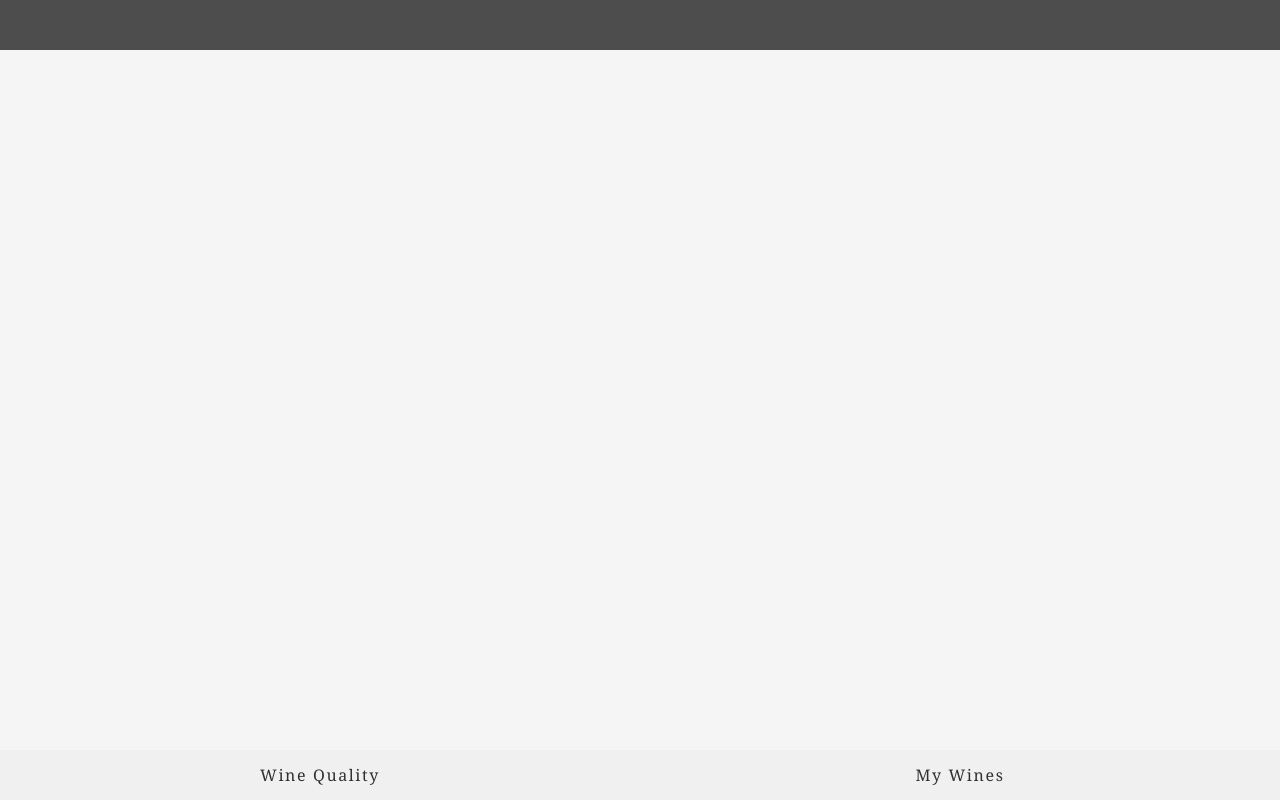
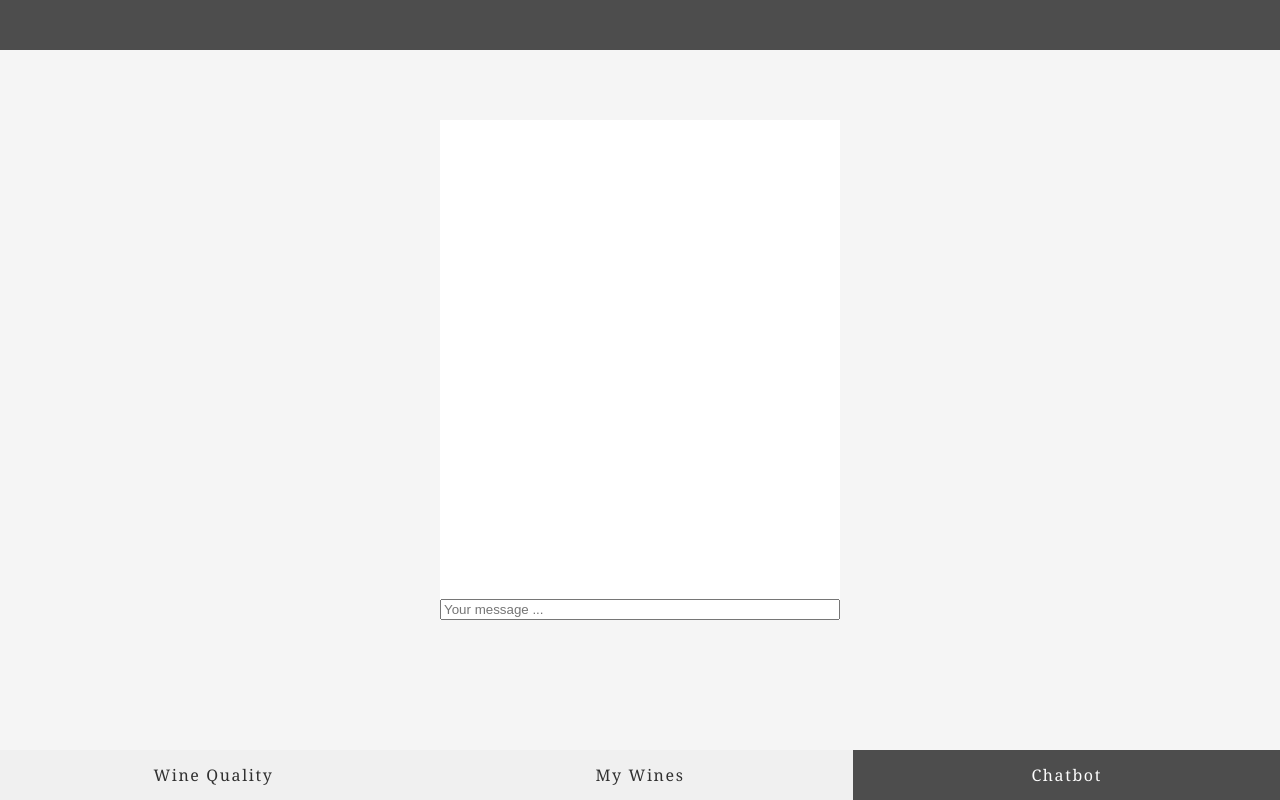
Before and after one commit to AlexDivivi/ai-demo, a React (Create React App) app: page /chatbot in a window 1280 px wide. Built offline with nearby package versions, Linux system fonts and the light colour scheme.

Commit message:
create chatsite with input and response. respone time bug

```diff
--- a/src/App.js
+++ b/src/App.js
@@ -49,7 +49,7 @@ const WrapperFooter = styled.footer`
 class App extends Component {
   state = {
     wineResults: this.loadWines(),
-    chatbotActive: false
+    chatbotActive: true
   }
 
   wineCallback = savedResults => {
--- a/src/GlobalStyle.js
+++ b/src/GlobalStyle.js
@@ -24,10 +24,6 @@ p{
   font-family: 'Noto Sans SC', sans-serif;
   font-size: 14px;
 }
-
-input{
-  width: 70%;
-}
 `
 
 export const SiteTopImg = styled.img`
--- a/src/chatbot/Chatbot.js
+++ b/src/chatbot/Chatbot.js
@@ -1,8 +1,104 @@
 import React, { Component } from 'react'
+import styled from 'styled-components'
+import uid from 'uid'
 import ChatbotAnswer from './ChatbotAnswer'
 
+const Wrapper = styled.div`
+  display: flex;
+  justify-content: center;
+  align-items: center;
+  height: 80vh;
+`
+
+const ChatBox = styled.div`
+  height: 500px;
+  width: 400px;
+  background: white;
+  display: flex;
+  flex-direction: column-reverse;
+  overflow-y: scroll;
+`
+
+const ChatAnswer = styled.span`
+  margin-right: auto;
+`
+
+const ChatUserMessage = styled.span`
+  margin-left: auto;
+`
+
 export default class Chatbot extends Component {
+  state = {
+    context: ['Hello', 'Hello', 'Hello'],
+    chatLog: []
+  }
+
+  updateContext() {
+    const moveContext1 = this.state.context[1]
+    const moveContext2 = this.state.context[2]
+
+    const newContext = [moveContext1, moveContext2, this.textInput.value]
+
+    this.setState({
+      context: newContext
+    })
+
+    this.updateChatLog()
+  }
+
+  updateChatLog() {
+    const newLog = [
+      { user: true, message: this.textInput.value },
+      { user: false, message: this.response.innerText },
+      ...this.state.chatLog
+    ]
+    this.textInput.value = ''
+
+    this.setState({
+      chatLog: newLog
+    })
+  }
+
+  renderChat() {
+    return (
+      <React.Fragment>
+        <ChatAnswer ref={el => (this.response = el)}>
+          <ChatbotAnswer context={this.state.context} />
+        </ChatAnswer>
+        {this.renderChatLog()}
+      </React.Fragment>
+    )
+  }
+
+  renderChatLog() {
+    return this.state.chatLog.map(entry =>
+      entry.user ? (
+        <ChatUserMessage key={uid()}>{entry.message}</ChatUserMessage>
+      ) : (
+        <ChatAnswer key={uid()}>{entry.message}</ChatAnswer>
+      )
+    )
+  }
+
   render() {
-    return <ChatbotAnswer />
+    return (
+      <Wrapper>
+        <ChatBox>
+          <input
+            ref={el => (this.textInput = el)}
+            type="text"
+            placeholder="Your message ... "
+            required
+            onKeyUp={event =>
+              event.key === 'Enter' &&
+              this.textInput.value &&
+              this.updateContext()
+            }
+          />
+          {this.renderChat()}
+          {console.log(this.state.context)}
+        </ChatBox>
+      </Wrapper>
+    )
   }
 }
--- a/src/chatbot/ChatbotAnswer.js
+++ b/src/chatbot/ChatbotAnswer.js
@@ -6,8 +6,8 @@ export default class ChatbotAnswer extends Component {
     message: null
   }
 
-  componentWillMount() {
-    postMessage().then(message => {
+  componentWillReceiveProps() {
+    postMessage(this.props.context).then(message => {
       this.setState({
         message: message.response
       })
@@ -15,6 +15,6 @@ export default class ChatbotAnswer extends Component {
   }
 
   render() {
-    return <div>{this.state.message}</div>
+    return <React.Fragment>{this.state.message}</React.Fragment>
   }
 }
--- a/src/chatbot/service.js
+++ b/src/chatbot/service.js
@@ -1,7 +1,8 @@
-export function postMessage() {
+export async function postMessage(context) {
+  console.log(context)
   var url = 'http://127.0.0.1:8080/cakechat_api/v1/actions/get_response'
   var message = {
-    context: ['Hello', 'Hi!', 'How are you?'],
+    context: context,
     emotion: 'joy'
   }
 
--- a/src/wine/Form.js
+++ b/src/wine/Form.js
@@ -61,6 +61,7 @@ export default class Form extends Component {
         <ValueBox>{item.value}</ValueBox>
         <input
           type="range"
+          style={{ width: '70%' }}
           onChange={event => this.props.updateValue(event, item.id)}
           step={item.step}
           min={item.min}
--- a/src/wine/NeuralNetwork.js
+++ b/src/wine/NeuralNetwork.js
@@ -74,7 +74,7 @@ export default class NeuralNetwork extends Component {
         <Result>{this.makePrediction()} / 10</Result>
         <SaveBox>
           <input
-            style={{ borderRadius: '5px', border: '0' }}
+            style={{ width: '70%', borderRadius: '5px', border: '0' }}
             ref={el => (this.textInput = el)}
             type="text"
             placeholder="Your Name..."
```
